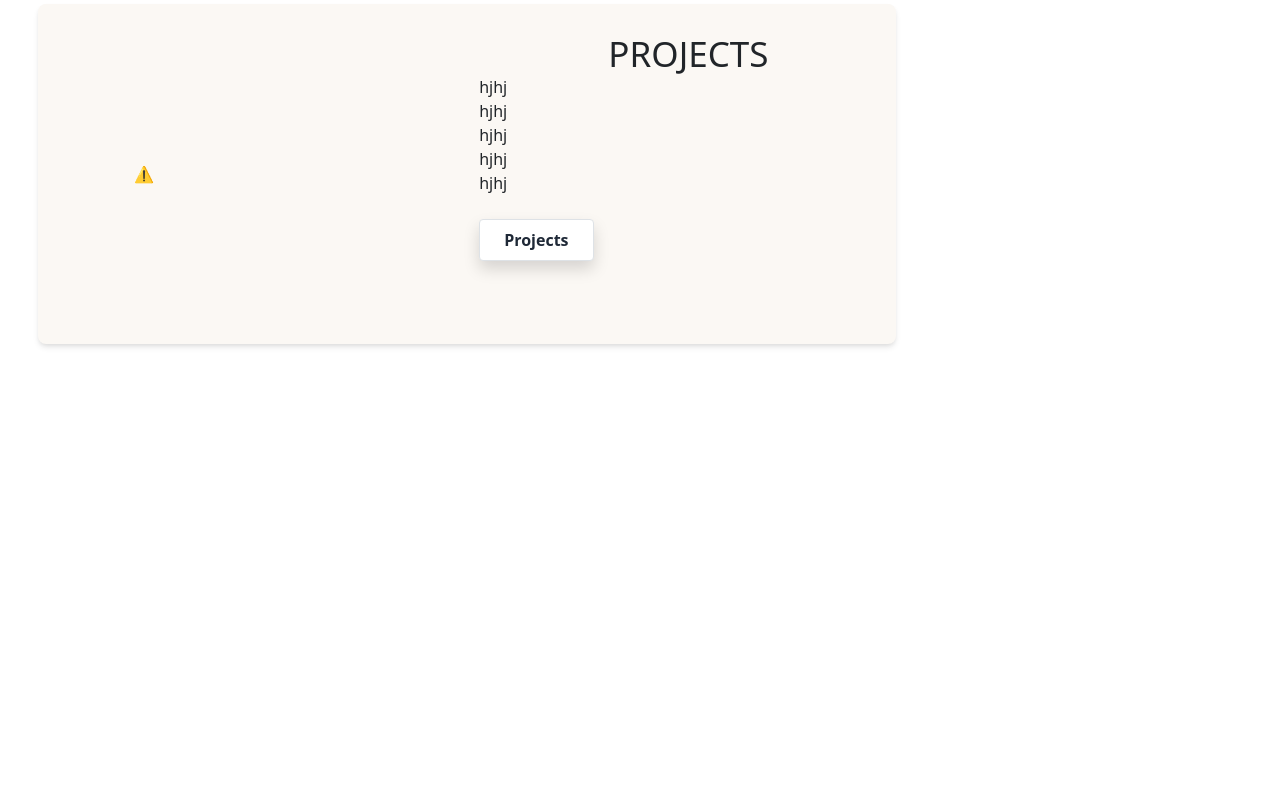
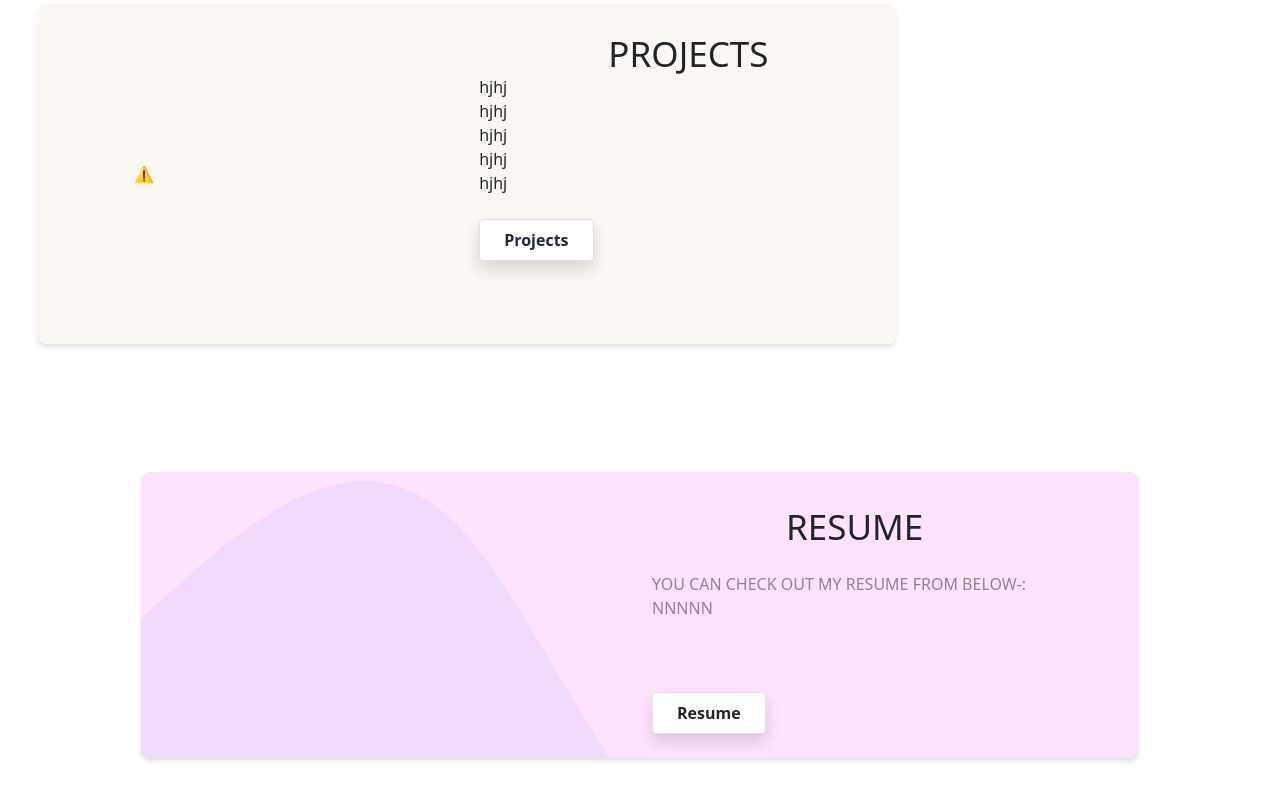
Before and after one commit to SANKALP1011/StaticPorftolioTemplate, a website: page html/index.html in a window 1280 px wide. Shown: the part 2138-2938 px from the top of the page. Before the commit the page ends 2546 px from the top, so only its background shows below. Drawn offline with nearby package versions, Linux system fonts and the light colour scheme; no server answers.

Commit message:
Main page last section added.

```diff
--- a/css/style.css
+++ b/css/style.css
@@ -101,3 +101,10 @@ lottie-player{
     margin: 10% 10% 10% 10%;
     text-align: center;
 }
+.LastSection{
+    background-image: url("../Images/wave-2.png");
+    background-color: #FFE3FE;
+}
+.resumeButton{
+    margin-bottom: 5%;
+}
--- a/html/index.html
+++ b/html/index.html
@@ -108,7 +108,33 @@
     </div>
 </section>
 
-<section id="LastSection">
+<section id="MidView">
+    <div class="LastSection shadow-md rounded-lg h-18 z-30">
+        <div class="row">
+            <div class="col-lg-6">
+            </div>
+            <div class="col-lg-6">
+             <h1 class="HeadingText">RESUME</h1>
+                <br>
+                <ul>
+                    <li>
+                        <p style="opacity: 0.5;">YOU CAN CHECK OUT MY RESUME FROM BELOW-:</p>
+                     </li>
+                <li>
+                    <p style="opacity: 0.5;">NNNNN</p>
+                </li>
+
+                </ul>
+                <br>
+                <br>
+                <br>
+                <button class="resumeButton bg-white hover:bg-gray-100 text-white-800 font-semibold py-2 px-4 border border-gray-400 rounded shadow">
+                    <a href="">Resume</a>
+                </button>
+
+            </div>
+        </div>
+    </div>
 
 </section>
 
```
Also changed, not shown: Images/wave-2.png (added).
